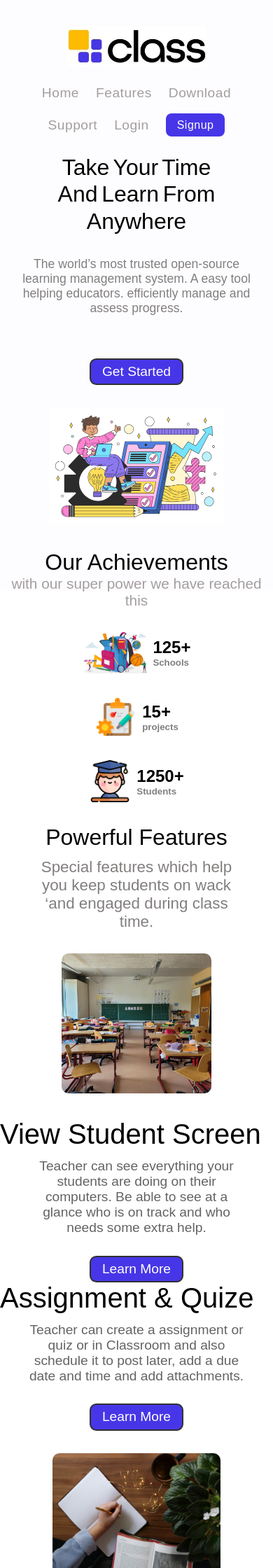
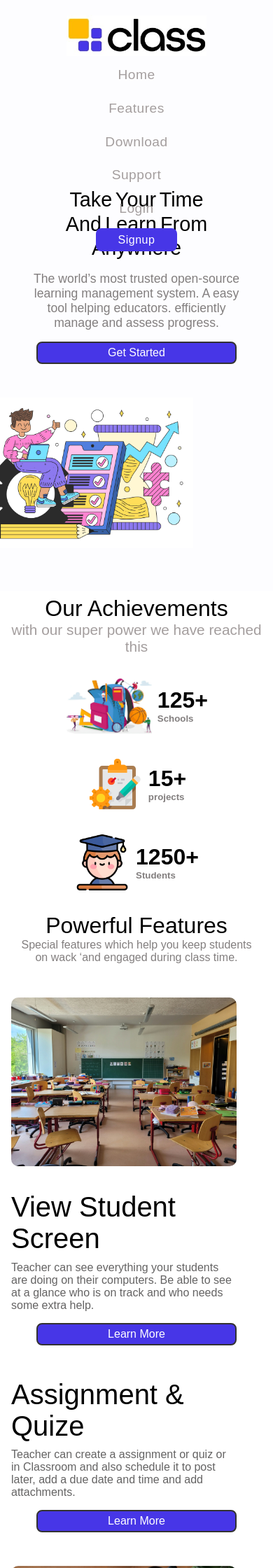
Before and after one commit to gaurav7899/Class-project, a Django app: page / in a window 390 px wide. Shown: the top 2240 px of the page at 70% size. Run offline with Django 5.2, Linux system fonts and the light colour scheme.

Commit message:
modify css

```diff
--- a/static/main/css/style.css
+++ b/static/main/css/style.css
@@ -483,131 +483,69 @@ footer{
     height: 50px;
     cursor: pointer;
 }
-
-/* ========== Responsive Design ========== */
-
-/* General responsive settings */
-@media (max-width: 1200px) {
-    .right-container img {
-        width: 500px;
+/* ✅ Mobile View Fix (max-width: 768px) */
+@media (max-width: 768px) {
+  nav {
+    flex-direction: column;
+    align-items: center;
+    padding: 1em 0;
   }
 
-    .classimage img, .assignimg img {
-        width: 400px;
-        height: 250px;
+  .nav-left,
+  .nav-right {
+    width: 100%;
+    margin: 0;
+    text-align: center;
   }
 
-    .features p {
-        width: 60%;
-        margin-left: 10em;
-    }
+  .nav-right ol {
+    flex-direction: column;
+    gap: 0.8em;
+    padding: 0;
   }
 
-@media (max-width: 992px) {
+  .nav-right ol li {
+    margin: 0.4em 0;
+  }
+
   .container {
     flex-direction: column;
     text-align: center;
-        margin-top: 2em;
+    padding: 2em 1em;
   }
 
   .left-container h1 {
-        padding-left: 0;
-        font-size: 4em;
+    font-size: 1.8em;
+    padding: 0;
+    line-height: 1.2em;
   }
 
   .paragraph {
-        width: 90%;
-        padding-left: 0;
-        margin: 2em auto;
+    width: 100%;
+    padding: 0;
+    margin: 1em auto;
   }
 
   .paragraph p {
-        padding-left: 0;
+    font-size: 1.1em;
+    padding: 0 1em;
   }
 
   .btn-start {
-        margin-left: 0;
+    font-size: 1em;
+    width: 80%;
+    margin: 1em auto;
+    display: block;
   }
 
   .right-container {
-        margin-right: 0;
+    width: 100%;
     margin-top: 2em;
   }
 
   .right-container img {
-        width: 400px;
-    }
-
-    .student-class, .assignment {
-        flex-direction: column;
-        gap: 2em;
-        padding-left: 0;
-        text-align: center;
-    }
-
-    .classimage img, .assignimg img {
-        margin-left: 0;
-        margin-right: 0;
-        width: 80%;
-        max-width: 400px;
-    }
-
-    .class-container p, .assignment-container p {
-        width: 80%;
-        margin-left: auto;
-        margin-right: auto;
-    }
-
-    .description {
-        flex-direction: column;
+    width: 90%;
     height: auto;
-        padding-bottom: 2em;
-    }
-
-    .descri-about {
-        width: 80%;
-        margin: 0 auto;
-    }
-
-    .descri-info {
-        justify-content: center;
-    }
-}
-
-@media (max-width: 768px) {
-    nav {
-        flex-direction: column;
-        padding: 1em 0;
-    }
-
-    .nav-left {
-        margin-left: 0;
-        width: 100%;
-        text-align: center;
-    }
-
-    .nav-right {
-        margin-right: 0;
-        width: 100%;
-        margin-top: 1em;
-    }
-
-    .nav-right ol {
-        justify-content: center;
-        gap: 1.5em;
-        padding: 0 1em;
-    }
-
-    .left-container h1 {
-        font-size: 3em;
-    }
-
-    .right-container img {
-        width: 300px;
-    }
-
-    .our-achievement h1 {
-        font-size: 2.5em;
   }
 
   .collections {
@@ -616,125 +554,73 @@ footer{
     margin: 2em 1em;
   }
 
-    .features h1 {
-        font-size: 2.5em;
+  .features h1,
+  .our-achievement h1 {
+    font-size: 2em;
   }
 
   .features p {
+    font-size: 1em;
+    width: 90%;
+    margin: auto;
+  }
+
+  .student-class,
+  .assignment {
+    flex-direction: column;
+    gap: 2em;
+    padding: 1em;
+  }
+
+  .classimage img,
+  .assignimg img {
+    width: 90%;
+    height: auto;
+    margin: 0 auto;
+  }
+
+  .class-container p,
+  .assignment-container p {
+    width: 90%;
+    font-size: 1em;
+  }
+
+  .class-container button,
+  .assignment-container button {
+    font-size: 1em;
     width: 80%;
-        margin-left: auto;
-        margin-right: auto;
+    margin: 1em auto;
+    display: block;
+  }
+
+  .description {
+    flex-direction: column;
+    align-items: center;
+  }
+
+  .descri-about {
+    width: 90%;
+    margin: 1em auto;
   }
 
   footer {
     grid-template-columns: 1fr;
-        grid-template-rows: auto;
-        height: auto;
+    padding: 2em 1em;
     text-align: center;
   }
 
-    .firstdiv, .seconddiv, .thirddiv, .fourdiv {
-        grid-row: auto;
-        padding: 1em 0;
+  .seconddiv h4,
+  .thirddiv h4 {
+    margin: 0.5em 0;
   }
 
-    .seconddiv h1, .thirddiv h1, .fourdiv h1 {
-        margin-left: 0;
-        margin-top: 1em;
-    }
-
-    .seconddiv h4, .thirddiv h4 {
+  .avai-icon {
+    flex-direction: row;
+    justify-content: center;
     margin: 1em 0;
   }
 
-    .icondiv, .avai-icon {
-        justify-content: center;
-        margin-left: 0;
-    }
-
-    .logo img {
-        margin: 1em auto;
-    }
-}
-
-@media (max-width: 576px) {
-    .left-container h1 {
-        font-size: 2.5em;
-    }
-
-    .paragraph p {
-        font-size: 1.1em;
-    }
-
-    .btn-start, .class-container button, .assignment-container button {
-        font-size: 1.2em;
-        width: 7em;
-    }
-
-    .our-achievement h1, .features h1 {
-        font-size: 2em;
-    }
-
-    .school h1 {
-        font-size: 1.5em;
-    }
-
-    .school img {
-        height: 60px;
-    }
-
-    .descri-about {
-        width: 90%;
-    }
-
-    .descri-about p {
-        font-size: 1.1em;
-    }
-
-    .nav-right ol {
-        flex-wrap: wrap;
-    }
-
-    .btn-signup {
-        padding: 0.5em 1em;
-    }
-}
-
-/* Mobile landscape and portrait specific adjustments */
-@media (max-width: 480px) {
-    .left-container h1 {
-        font-size: 2em;
-        line-height: 1.2em;
-    }
-
-    .right-container img {
-        width: 250px;
-    }
-
-    .classimage img, .assignimg img {
-        height: 200px;
-    }
-
-    .head h1 {
-        font-size: 3em;
-    }
-
-    .head h2 {
-        font-size: 1.2em;
-    }
-}
-
-/* Very small devices */
-@media (max-width: 360px) {
-    .left-container h1 {
-        font-size: 1.8em;
-    }
-
-    .nav-right ol {
-        gap: 1em;
-    }
-
-    ol li a {
+  .about h1 {
     font-size: 1em;
   }
 }
```
Lines whose indentation alone changed are shown as unchanged.
